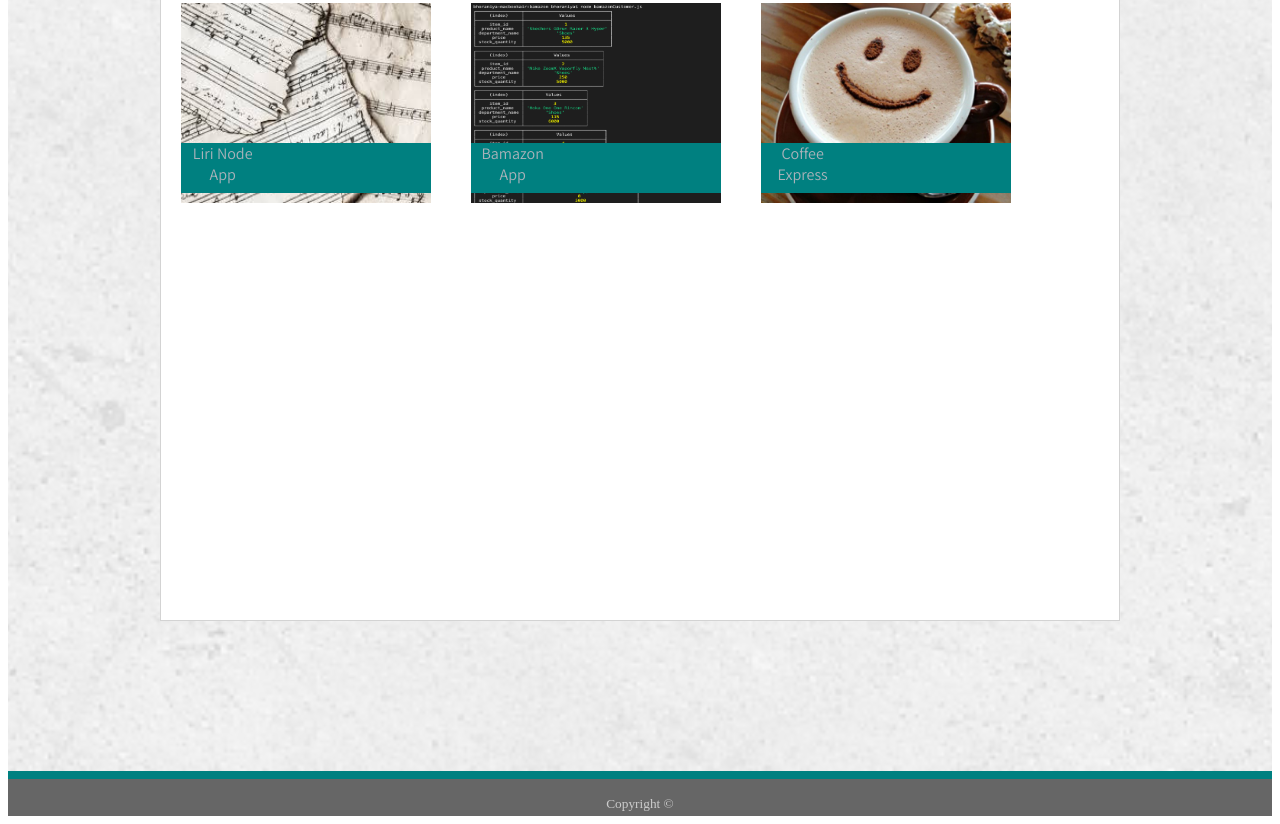
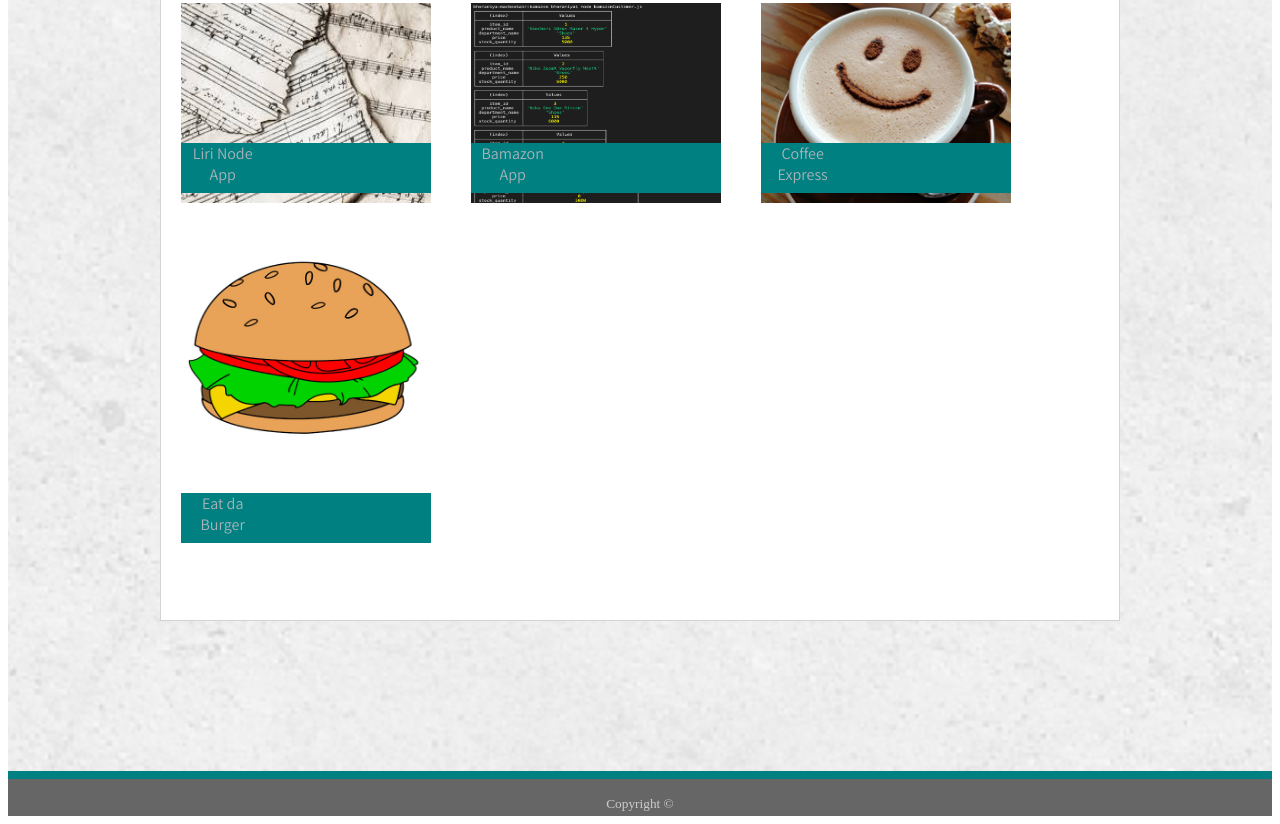
Before and after one commit to sonalbhoraniya/Basic-Portfolio, a plain HTML site: page portfolio.html in a window 1280 px wide. Shown: the part 737-1561 px from the top of the page. Drawn offline with Linux system fonts and the light colour scheme; a web font is replaced by a local one.

Commit message:
added burgers project

```diff
--- a/assets/css/style.css
+++ b/assets/css/style.css
@@ -296,3 +296,9 @@ label{
   position: relative;
   top: 530px;
 }
+
+
+.burgers {
+  position: relative;
+  top: 830px;
+}
--- a/portfolio.html
+++ b/portfolio.html
@@ -63,6 +63,8 @@
 
                     <img class="portfolio-pictures" id="drinks" src="assets/images/smile.jpg">
 
+                    <img class="portfolio-pictures" id="burgers" src="assets/images/burger.jpg">
+
                 </div>
 
                 <section class="picturetext hangman">
@@ -89,8 +91,11 @@
                 <section class="picturetext bamazon">
                     <a href="../bamazon/README.md">Bamazon App</a>
                 </section>
-                <section class="picturetext bamazon">
+                <section class="picturetext drinks">
                     <a href="../drinks-to-go/README.md">Coffee Express</a>
+                </section>
+                <section class="picturetext burgers">
+                    <a href="../burger/README.md">Eat da Burger</a>
                 </section>
             </div>
         </section>
```
Also changed, not shown: assets/images/burger.jpg (added).
